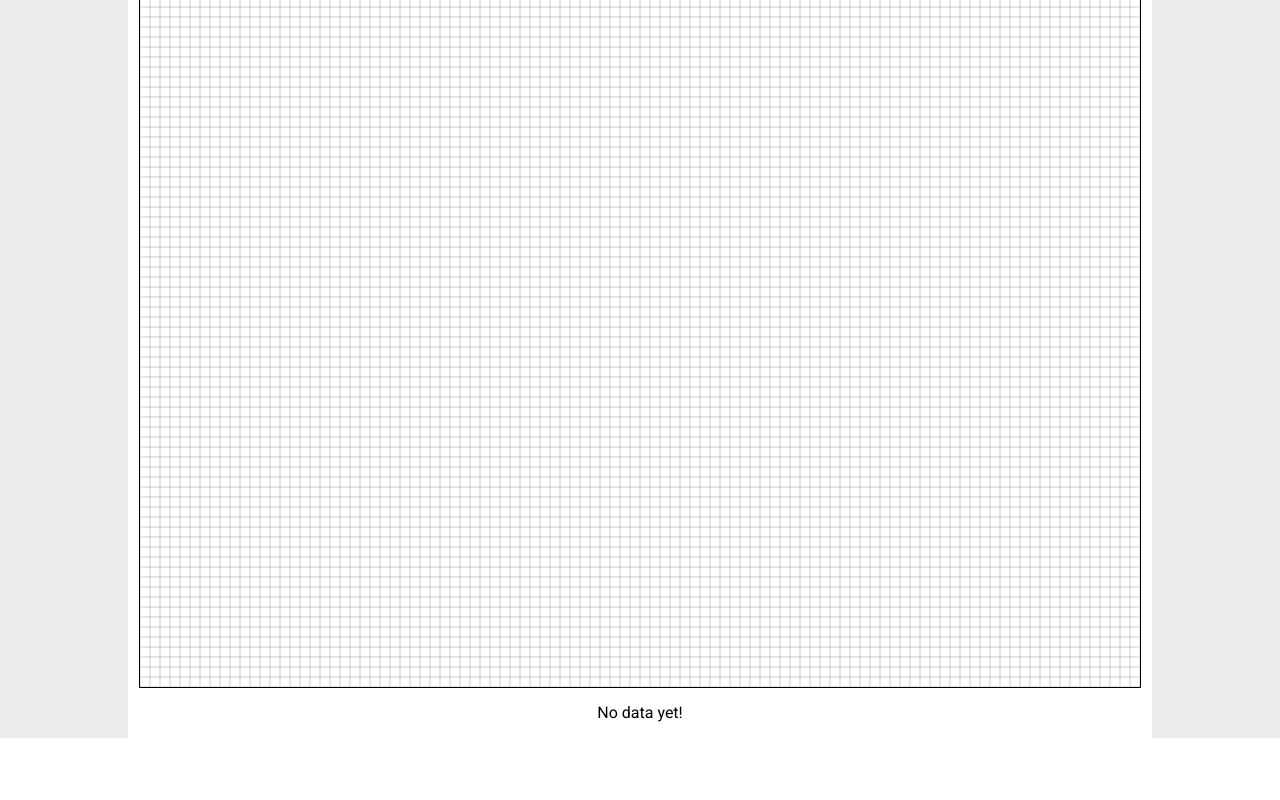
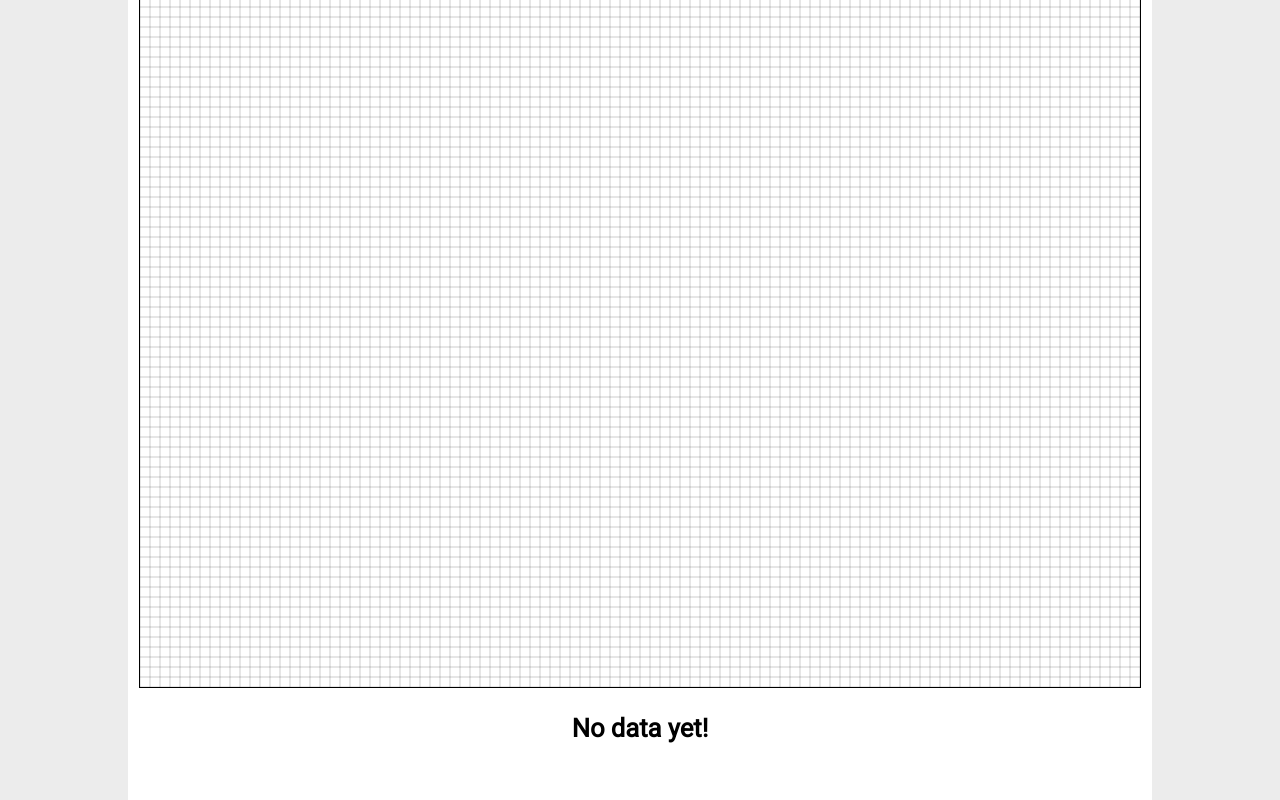
Before and after one commit to AntonKohnyuk/FindTheWay, a React (Create React App) app in the folder client/: page /main in a window 1280 px wide. Shown: the part 490-1290 px from the top of the page. Before the commit the page ends 1228 px from the top, so only its background shows below. Built offline with nearby package versions, Linux system fonts and the light colour scheme.

Commit message:
Fix output view

```diff
--- a/client/src/components/Field.tsx
+++ b/client/src/components/Field.tsx
@@ -135,7 +135,8 @@ const Field = ({
     if (way) {
       const context = points.current.getContext("2d");
       for (let i = 1; i < way.px.length - 1; ++i) {
-        context.clearRect(way.px[i] * 10, way.py[i] * 10, 10, 10);
+        if (matrix[way.py[i]][way.px[i]] !== PointsNumber.WALL)
+          context.clearRect(way.px[i] * 10, way.py[i] * 10, 10, 10);
       }
     }
   };
--- a/client/src/components/Output.tsx
+++ b/client/src/components/Output.tsx
@@ -1,8 +1,10 @@
+import "./styles/output.scss";
+
 interface OutputProps {
-  text?: string;
+  text: string | null;
 }
 
-const Output = (props: OutputProps) => {
-  return <p className="output">{props.text || "No data yet!"}</p>;
+const Output = ({ text }: OutputProps) => {
+  return <p className="output">{text || "No data yet!"}</p>;
 };
 export default Output;
--- /dev/null
+++ b/client/src/components/styles/output.scss
@@ -0,0 +1,5 @@
+.output {
+  font-weight: bold;
+  font-size: 1.6rem;
+  padding-bottom: 2rem;
+}
--- a/client/src/pages/MainPage.tsx
+++ b/client/src/pages/MainPage.tsx
@@ -13,6 +13,7 @@ const MainPage = () => {
   );
   const [checkedPoint, setCheckedPoint] = useState(PointsName.WALL);
   const [isReset, setIsReset] = useState(false);
+  const [output, setOutput] = useState(null as string | null);
 
   const [startPoint, setStartPoint] = useState({ x: -1, y: -1 });
   const [finishPoint, setfinishPoint] = useState({ x: -1, y: -1 });
@@ -22,6 +23,7 @@ const MainPage = () => {
   const onStart = useCallback((): void => {
     const grid: Array<Array<number>> = [];
     matrix.forEach((arr) => grid.push([...arr]));
+    let time = Date.now();
     let points = lee(
       startPoint.x / 10,
       startPoint.y / 10,
@@ -29,7 +31,15 @@ const MainPage = () => {
       finishPoint.y / 10,
       grid
     );
-    console.log(points);
+    time = Date.now() - time;
+
+    let resultOutput = `The calculations were completed in ${time} ms.`;
+
+    if (points) {
+      resultOutput += ` The path exists!`;
+    } else resultOutput += ` The path does not exist!`;
+
+    setOutput(resultOutput);
     setWay(points);
   }, [matrix]);
 
@@ -38,6 +48,7 @@ const MainPage = () => {
     setIsReset(!isReset);
     setStartPoint({ x: -1, y: -1 });
     setfinishPoint({ x: -1, y: -1 });
+    setOutput(null);
   };
 
   const updateMatrix = (x: number, y: number, pointN: number): void => {
@@ -81,7 +92,7 @@ const MainPage = () => {
         isReset={isReset}
         way={way}
       ></Field>
-      <Output></Output>
+      <Output text={output}></Output>
     </section>
   );
 };
```
